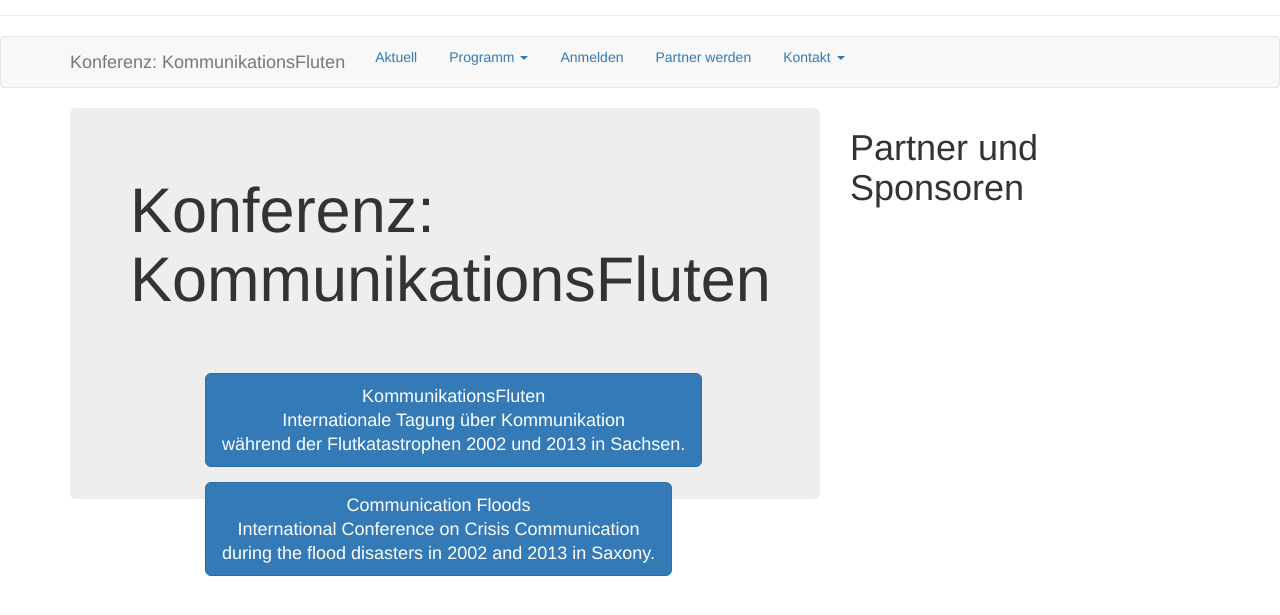
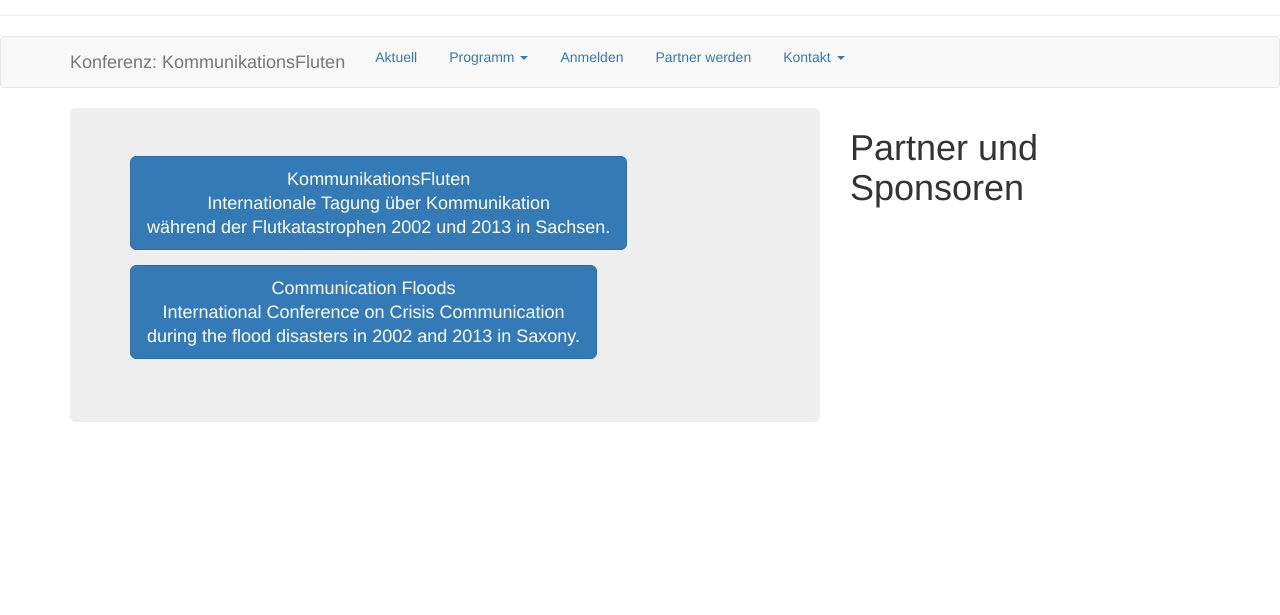
Before and after one commit to susedev/test, a Jekyll site: the page built from index.html, in a window 1280 px wide, cut to the strip 131-746 px from the top of the page. Built offline with Jekyll 4.4.1, drawn with Linux system fonts in a browser that asks for light colours.

Commit message:
Update home.html

```diff
--- a/_layouts/home.html
+++ b/_layouts/home.html
@@ -2,6 +2,11 @@
 layout: base
 ---
 <div class="jumbotron">
-  <h1>{{ site.title }}</h1>
-  {{ content }}
+  <p><a class="btn btn-primary btn-lg" href="http://eijc.github.io/data/konferenz-kommunikationsfluten.html" role="button">KommunikationsFluten<br />
+Internationale Tagung &uuml;ber Kommunikation<br />
+w&auml;hrend der Flutkatastrophen 2002 und 2013 in Sachsen.</a></p>
+
+<p><a class="btn btn-primary btn-lg" href="http://eijc.github.io/data/conference-communication-floods.html" role="button">Communication Floods<br />
+International Conference on Crisis Communication<br />
+during the flood disasters in 2002 and 2013 in Saxony.</a></p>
 </div>
```
